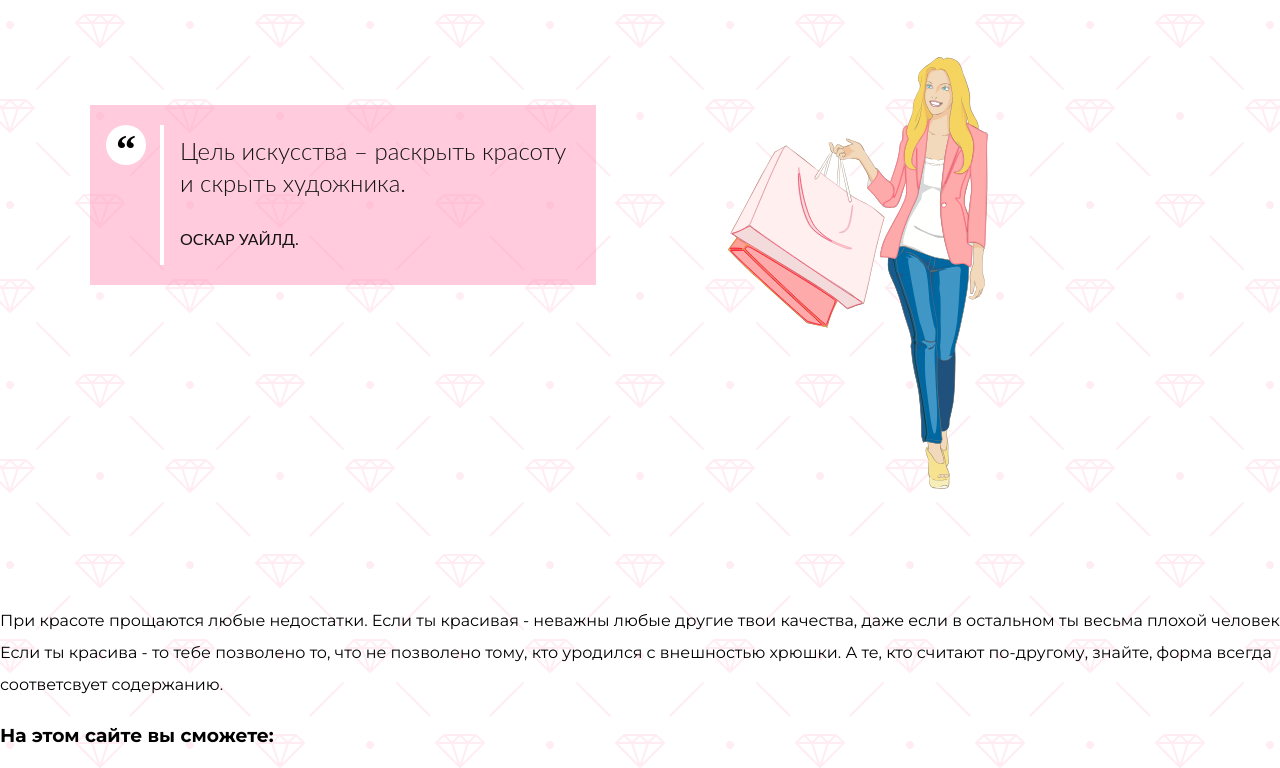
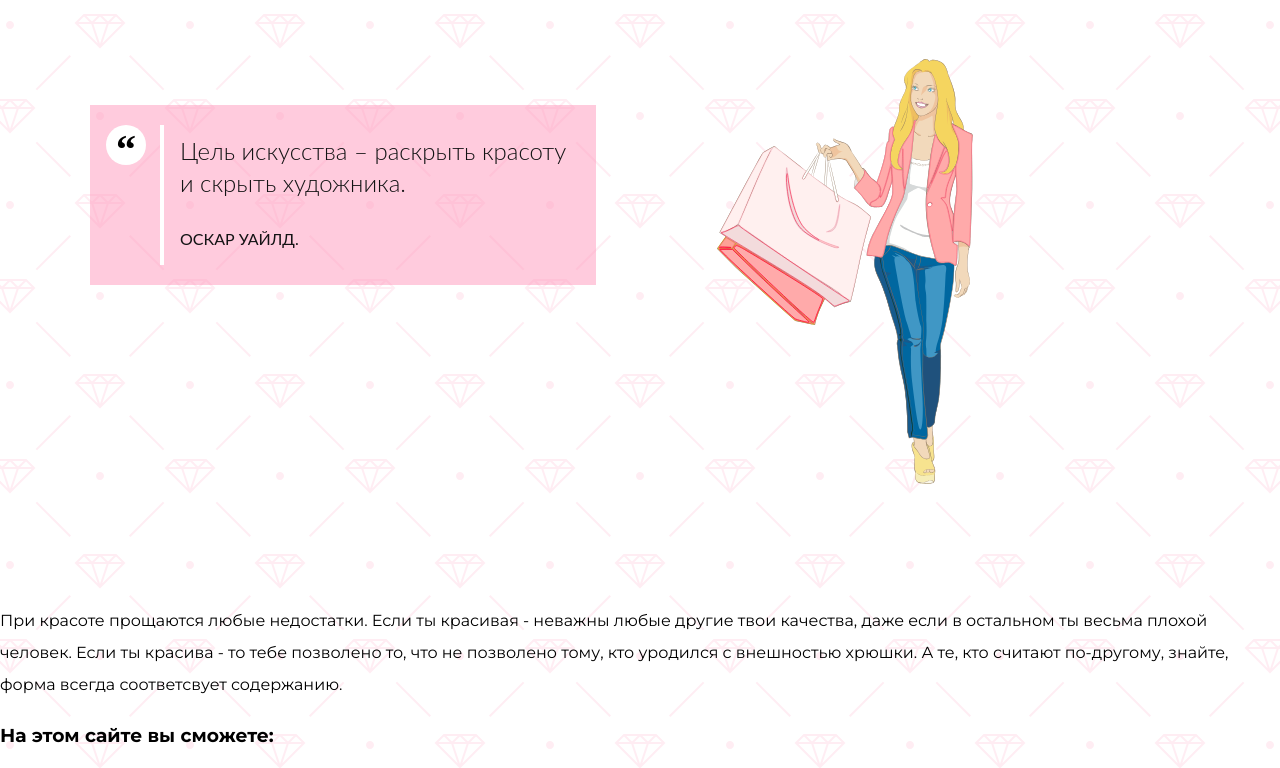
Before and after one commit to mitrokhin-max/beatiful, a plain HTML site: page index.html in a window 1280 px wide. Shown: the part 142-910 px from the top of the page. Drawn offline with Linux system fonts and the light colour scheme.

Commit message:
редактирует

```diff
--- a/style.css
+++ b/style.css
@@ -1,7 +1,6 @@
 body {
   position: relative;
   margin: 0;
-  min-width: 1300px;
   font-family: "Montserrat", "Helvetica", "Arial", sans-serif;
   font-size: 16px;
   line-height: 32px;
```
